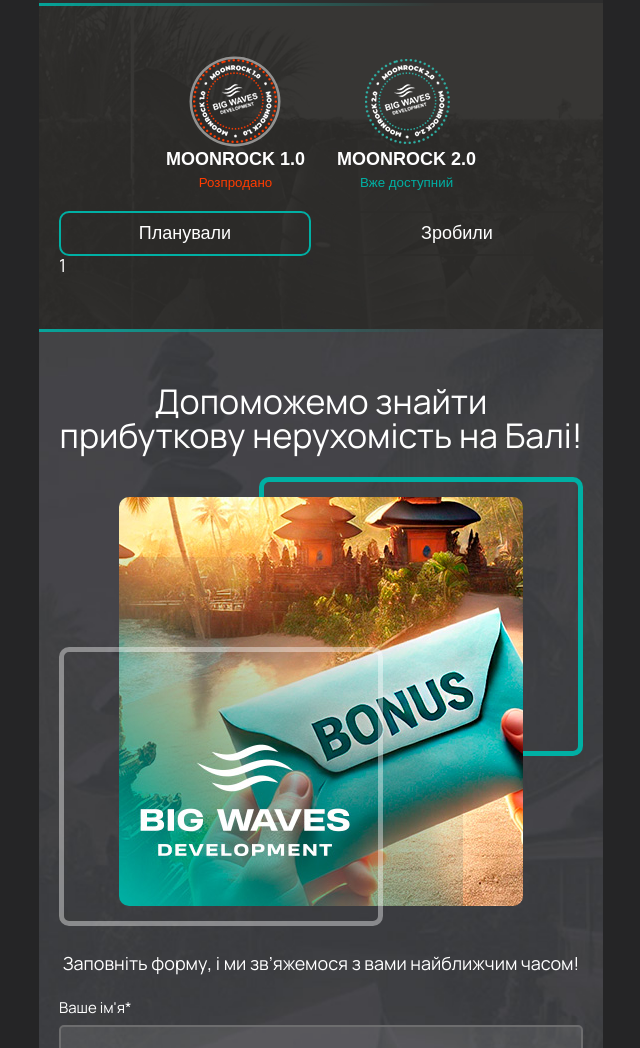
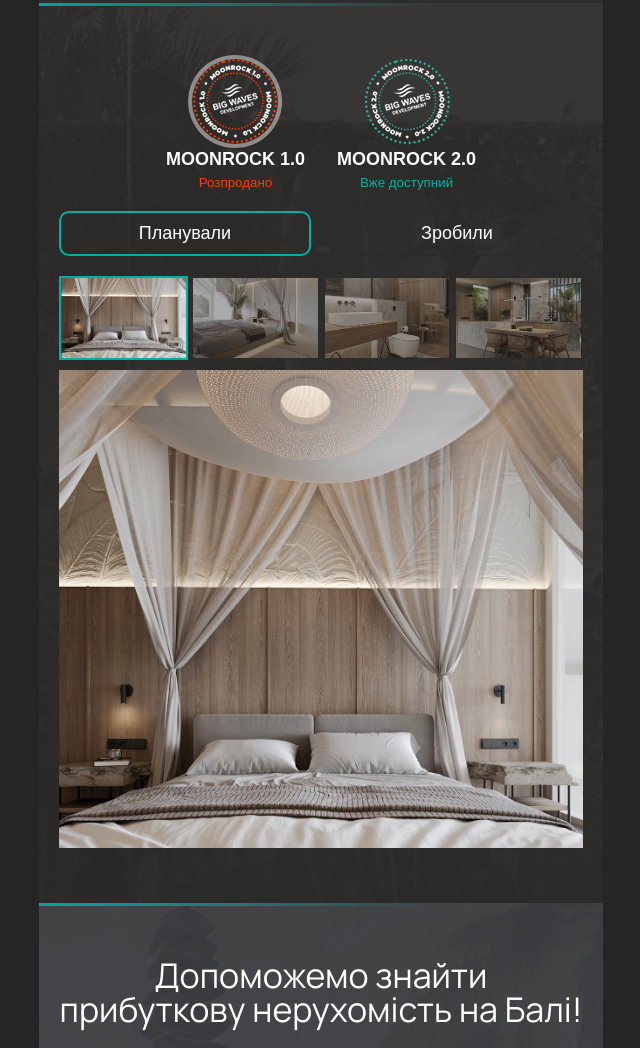
Before and after one commit to DrMarioJob/BigWavesHTML, a plain HTML site: page moon-rock.html in a window 1280 px wide. Shown: the part 1348-2396 px from the top of the page, without its empty margins (319-959 px from the left). Drawn offline with Linux system fonts and the light colour scheme; no server answers.

Commit message:
Add slider

```diff
--- a/css/style.css
+++ b/css/style.css
@@ -3386,3 +3386,37 @@ label i {
 .moonTabsWrapperBtn2 button.active {
     border-color: #00B0A4;
 }
+
+.moonCarouselDots {
+    display: flex;
+    gap: 3px;
+    margin-top: 20px;
+    margin-bottom: 10px;
+}
+
+.moonCarouselDots button {
+    background: none;
+    padding: 0;
+    border: none;
+    outline: none;
+    border: 2px solid #2D2C2A;
+    display: flex;
+    opacity: 0.6;
+}
+
+.moonCarouselDots button.active {
+    border-color: #00B0A4;
+    opacity: 1;
+}
+
+
+.moonCarouselSlideItem {
+    display: none;
+    opacity: 0;
+    transition: opacity 0.3s ease-in-out;
+}
+
+.moonCarouselSlideItem.active {
+    display: flex;
+    opacity: 1;
+}
--- a/moon-rock.html
+++ b/moon-rock.html
@@ -201,7 +201,30 @@
                                 data-target="moonTabsCont2-1">Планували</button>
                             <button type="button" class="moonTabBtn2" data-target="moonTabsCont2-2">Зробили</button>
                         </div>
-                        <div class="moonTabContent2 active" id="moonTabsCont2-1">1</div>
+                        <div class="moonTabContent2 active" id="moonTabsCont2-1">
+                            <!-- Carousel -->
+                            <div class="moonCarouselDots">
+                                <button type="button" class="moonCarouselBtn active" data-target="0">
+                                    <img src="img/moonCarouser/1.jpg" alt="Ico">
+                                </button>
+                                <button type="button" class="moonCarouselBtn" data-target="1">
+                                    <img src="img/moonCarouser/2.jpg" alt="Ico">
+                                </button>
+                                <button type="button" class="moonCarouselBtn" data-target="2">
+                                    <img src="img/moonCarouser/3.jpg" alt="Ico">
+                                </button>
+                                <button type="button" class="moonCarouselBtn" data-target="3">
+                                    <img src="img/moonCarouser/4.jpg" alt="Ico">
+                                </button>
+                            </div>
+                            <div class="moonCarouselSlide">
+                                <div class="moonCarouselSlideItem active"><img src="img/moonCarouser/1-1.jpg" alt="Pic">
+                                </div>
+                                <div class="moonCarouselSlideItem"><img src="img/moonCarouser/2-2.jpg" alt="Pic"></div>
+                                <div class="moonCarouselSlideItem"><img src="img/moonCarouser/3-3.jpg" alt="Pic"></div>
+                                <div class="moonCarouselSlideItem"><img src="img/moonCarouser/4-4.jpg" alt="Pic"></div>
+                            </div>
+                        </div>
                         <div class="moonTabContent2" id="moonTabsCont2-2">2</div>
                     </div>
                     <div class="moonTabContent" id="moonTabsCont-2">2</div>
@@ -400,6 +423,30 @@
                 });
             });
         });
+
+        // Slider 1
+        document.addEventListener("DOMContentLoaded", () => {
+            const buttons = document.querySelectorAll(".moonCarouselBtn");
+            const slides = document.querySelectorAll(".moonCarouselSlideItem");
+
+            buttons.forEach(button => {
+                button.addEventListener("click", () => {
+                    const targetIndex = button.dataset.target;
+
+                    buttons.forEach(btn => btn.classList.remove("active"));
+                    slides.forEach(slide => {
+                        slide.classList.remove("active");
+                        slide.style.opacity = "0";
+                    });
+
+                    button.classList.add("active");
+                    slides[targetIndex].classList.add("active");
+                    setTimeout(() => {
+                        slides[targetIndex].style.opacity = "1";
+                    }, 50);
+                });
+            });
+        });
     </script>
 
     <script src="js/selectCountry.js"></script>
```
Also changed, not shown: img/moonCarouser/1-1.jpg (added), img/moonCarouser/1.jpg (added), img/moonCarouser/2-2.jpg (added), img/moonCarouser/2.jpg (added), img/moonCarouser/3-3.jpg (added), img/moonCarouser/3.jpg (added), img/moonCarouser/4-4.jpg (added), img/moonCarouser/4.jpg (added).
